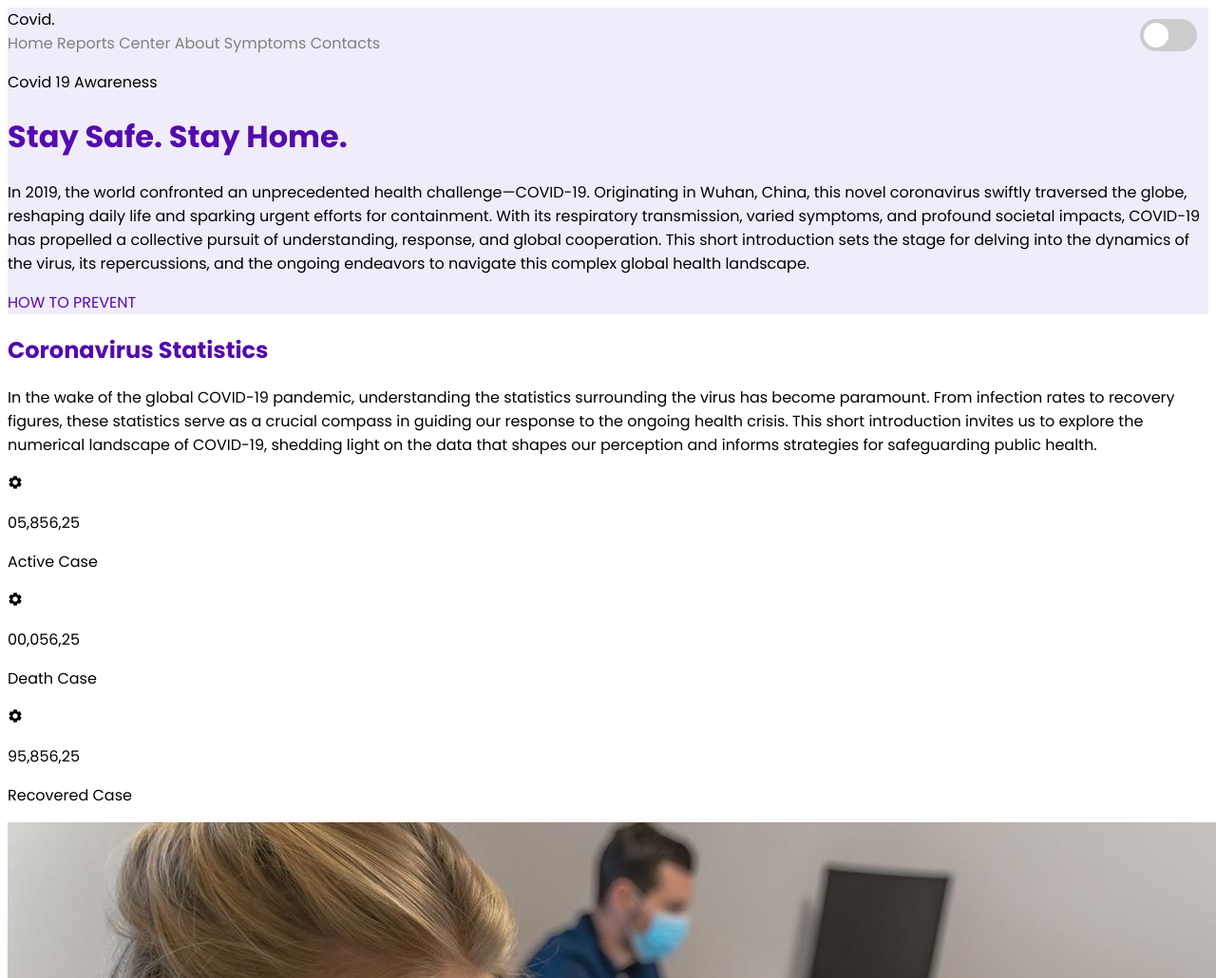
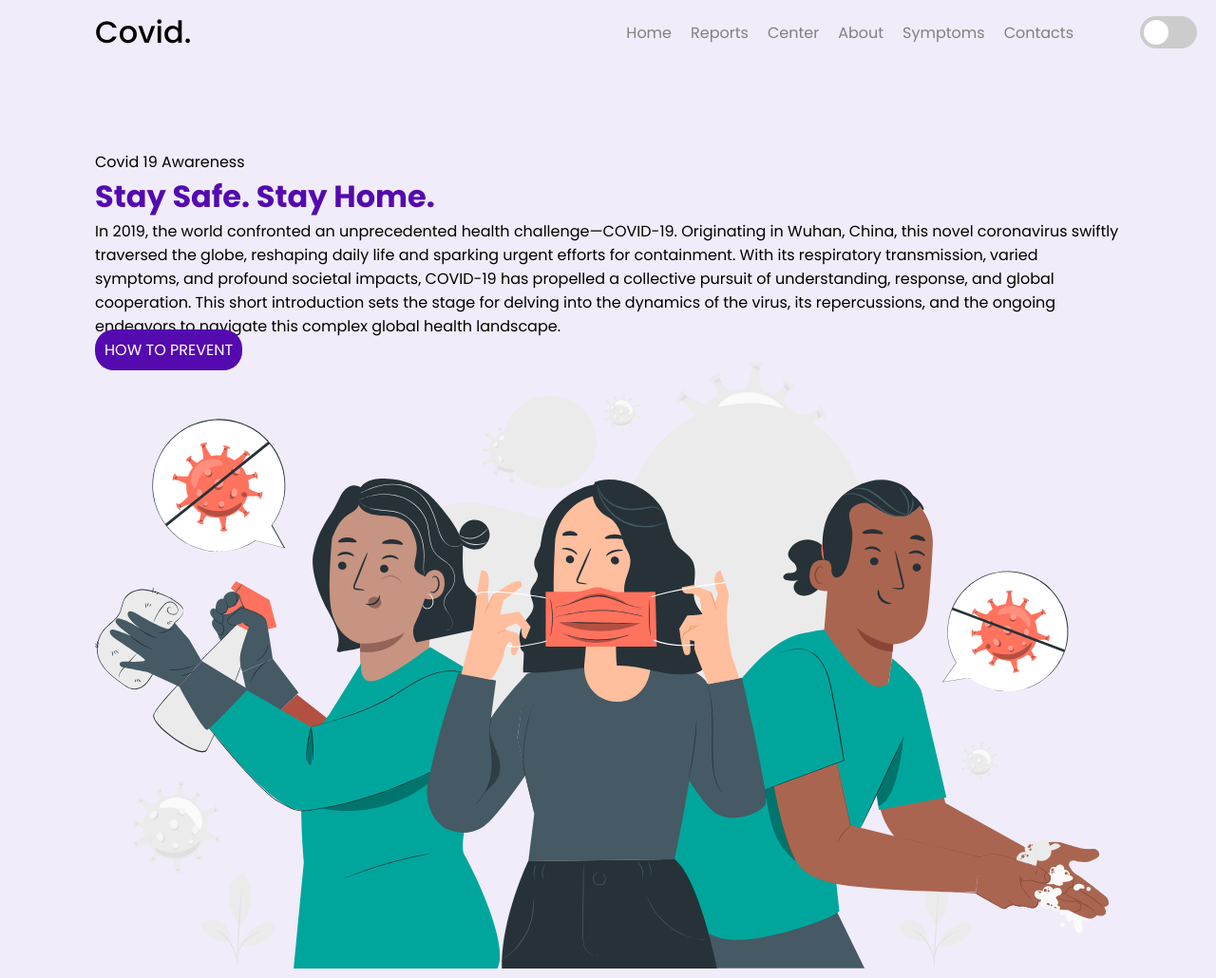
Before and after one commit to huamanraj/Covid_website, a plain HTML site: page index.html in a window 1280 px wide. Shown: the top 1030 px of the page at 95% size. Drawn offline with nearby package versions, Linux system fonts and the light colour scheme.

Commit message:
successfully created navbar

```diff
--- a/index.html
+++ b/index.html
@@ -14,7 +14,7 @@
    <body>
       <div class="main">
          <div class="header">
-            <nav>
+            <nav id="navbar">
                <div class="logo">Covid.</div>
                <div class="navigation-link">
                   <a href="#">Home</a>
@@ -40,10 +40,14 @@
 
             </script>
             <div class="intro">
-               <p>Covid 19 Awareness</p>
-               <h1>Stay Safe. Stay Home.</h1>
-               <p>In 2019, the world confronted an unprecedented health challenge—COVID-19. Originating in Wuhan, China, this novel coronavirus swiftly traversed the globe, reshaping daily life and sparking urgent efforts for containment. With its respiratory transmission, varied symptoms, and profound societal impacts, COVID-19 has propelled a collective pursuit of understanding, response, and global cooperation. This short introduction sets the stage for delving into the dynamics of the virus, its repercussions, and the ongoing endeavors to navigate this complex global health landscape.</p>
-               <a href="#" class="button">HOW TO PREVENT</a>
+               <div class="left">
+                  <p>Covid 19 Awareness</p>
+                  <h1>Stay Safe. Stay Home.</h1>
+                  <p>In 2019, the world confronted an unprecedented health challenge—COVID-19. Originating in Wuhan, China, this novel coronavirus swiftly traversed the globe, reshaping daily life and sparking urgent efforts for containment. With its respiratory transmission, varied symptoms, and profound societal impacts, COVID-19 has propelled a collective pursuit of understanding, response, and global cooperation. This short introduction sets the stage for delving into the dynamics of the virus, its repercussions, and the ongoing endeavors to navigate this complex global health landscape.</p>
+                  <a href="#" class="button">HOW TO PREVENT</a></div>
+               <div class="right">
+                  <img src="static/images/coronavirus.svg" alt="coronavirus">
+               </div>
             </div>
          </div>
          <section class="statistics-section">
--- a/static/css/style.css
+++ b/static/css/style.css
@@ -1,9 +1,63 @@
 /* Import Google Fonts */
 @import url('https://fonts.googleapis.com/css2?family=Open+Sans:ital,wght@0,300;0,400;0,500;0,600;0,700;0,800;1,300;1,400;1,500;1,600;1,700;1,800&family=Poppins:ital,wght@0,100;0,200;0,300;0,400;0,500;0,600;0,700;0,800;0,900;1,100;1,200;1,300;1,400;1,500;1,600;1,700;1,800;1,900&display=swap');
+
+/* remove default styles */
+*{
+	margin: 0;
+	padding:0;
+	box-sizing: border-box;
+}
 
 /* Dark-Light Mode */
 body {
 	transition: background-color 0.5s;
+}
+
+.header{
+	padding:10px  100px 100px ;
+	display: flex;
+	flex-direction: column;
+	gap:100px;
+}
+/* Navbar styles */
+.navigation-link a{color:grey;}
+#navbar{
+	/* height: 50px; */
+	display:flex;
+	align-items: center;
+	justify-content: space-between;
+	padding-right:50px;
+
+}
+.logo{
+	font-size: 2rem;
+	font-weight: 500;
+}
+.navigation-link{
+	display:flex;
+	justify-content: center;
+	align-items: center;
+	gap:20px;
+	/* border: solid; */
+}
+
+
+a {
+	all: unset;
+	cursor: pointer;
+	color: #540aae;
+}
+
+.left a {
+	color: rgb(255, 255, 255);
+	background-color:#540aae;
+	border-radius:20px;
+	padding:10px;
+	/* color:grey; */
+	/* text-transform: capitalize; */
+}
+.left a:hover {
+	background-color:#670cd6;
 }
 
 .dark-mode {
@@ -13,9 +67,8 @@ body {
 
 /* Theme Switch Container */
 .theme-switch-container {
-	position: fixed;
-	top: 20px;
-	right: 20px;
+	position: absolute;
+	right:20px;
 	display: flex;
 	align-items: center;
 }
@@ -93,15 +146,6 @@ footer {
 	color: black;
 }
 
-a {
-	all: unset;
-	cursor: pointer;
-	color: #540aae;
-}
-
-nav a {
-	color: grey;
-}
 
 .sixth-section p {
 	color: #540aae;
```
Also changed, not shown: static/images/coronavirus.svg (added).
